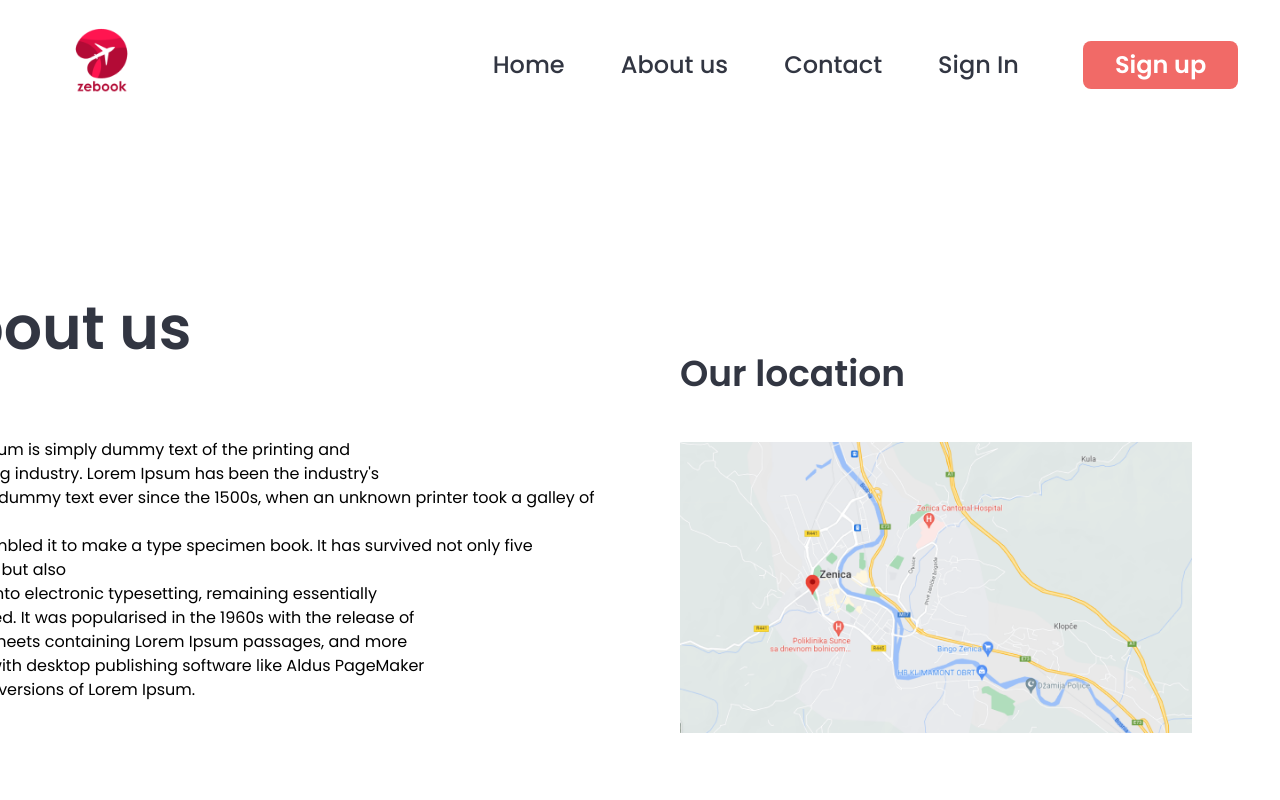
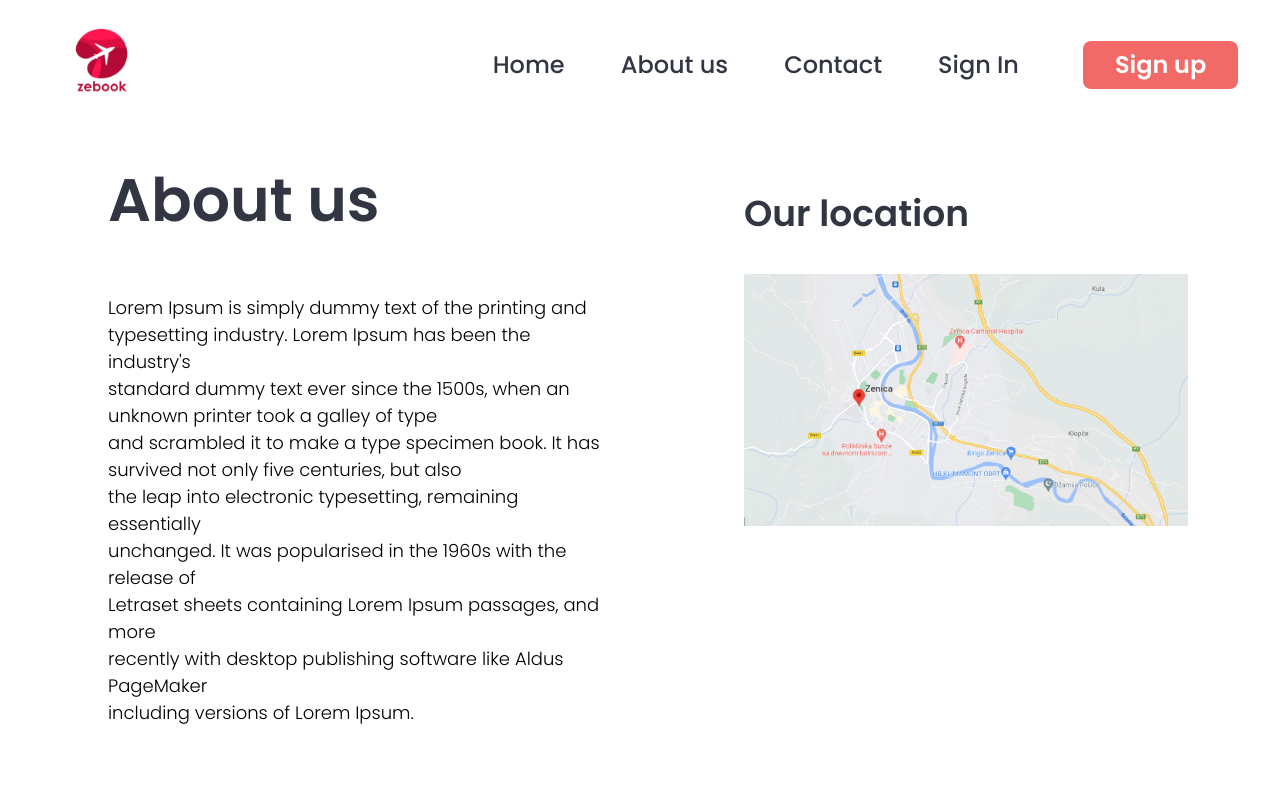
Before and after one commit to SakicHarun/booking_app, a Next.js app: page /about in a window 1280 px wide. Shown: the top 800 px of the page. Built offline with nearby package versions, Linux system fonts and the light colour scheme.

Commit message:
Azuriran About.tsx i tailwind config

```diff
--- a/app/components/About.tsx
+++ b/app/components/About.tsx
@@ -2,14 +2,14 @@ import React from 'react'
 
 const About = () => {
   return (
-    <div className='w-full flex '>
+    <div className='w-full mb-20 lg:px-7 sm:px-3 grid grid-cols-1 md:grid-cols-2 gap-20 '>
 
-    <div className='container mx-auto mt-32 grid grid-cols-1 md:grid-cols-2 gap-20  '>
 
-        <div className='-ml-20'>
-        <h1 className='text-6xl mt-10 font-semibold  text-[#323642] whitespace-nowrap mb-20'>About us
+
+        <div className='ml-20'>
+        <h1 className='text-6xl mt-10 font-semibold  text-[#323642] whitespace-nowrap mb-16'>About us
         </h1>
-        <p>Lorem Ipsum is simply dummy text of the printing and <br />
+        <p className='font-light text-18px text-black'>Lorem Ipsum is simply dummy text of the printing and <br />
             typesetting industry. Lorem Ipsum has been the industry's <br />
             standard dummy text ever since the 1500s, when an unknown printer took a galley of type <br />
             and scrambled it to make a type specimen book. It has survived not only five centuries, but also <br />
@@ -19,11 +19,11 @@ const About = () => {
              recently with desktop publishing software like Aldus PageMaker <br />
              including versions of Lorem Ipsum.</p>
         </div>
-        <div className=''>
-            <h2 className='text-[#323642] font-semibold text-4xl mb-12 mt-24'>Our location</h2>
+        <div className='m-16'>
+            <h2 className='text-[#323642] font-semibold text-4xl mb-10'>Our location</h2>
        <img src="/Capture 1.png" alt="" width={512} height={512}/>
             </div>
-    </div>
+
 
   </div>
   )
--- a/tailwind.config.ts
+++ b/tailwind.config.ts
@@ -15,7 +15,8 @@ const config: Config = {
       },
 
       fontSize:{
-      '40px': '40px'
+      '40px': '40px',
+      '18px': '18px'
       },
 
 
```
